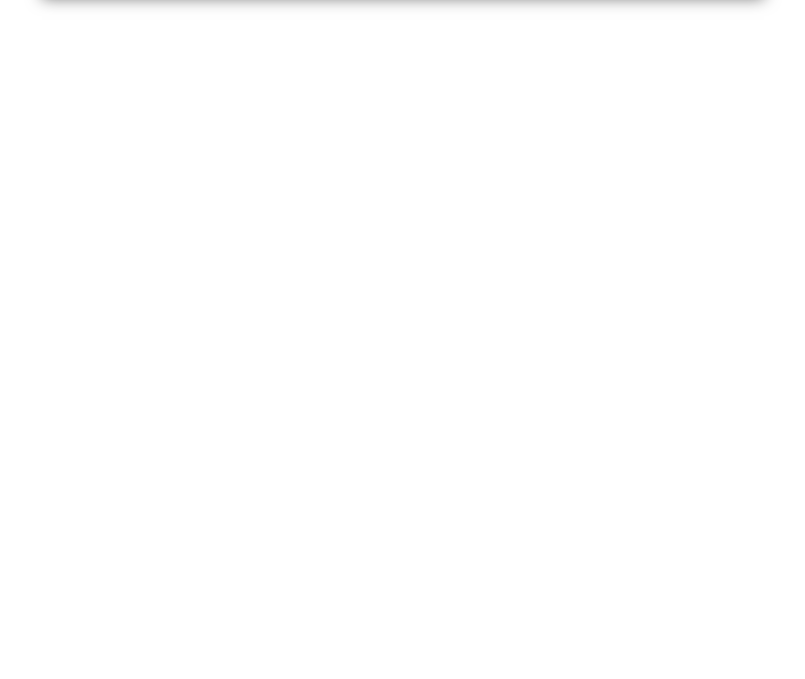
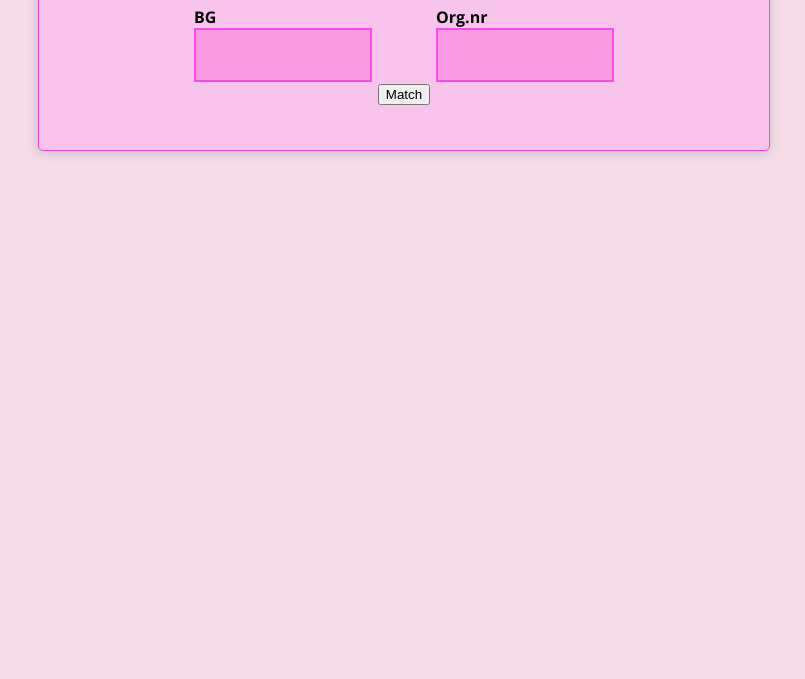
Before and after one commit to Krajsnick/bgc-match, a website: page public/index.html in a window 1280 px wide. Shown: the part 121-800 px from the top of the page, without its empty margins (236-1041 px from the left). Drawn offline with nearby package versions, Linux system fonts and the light colour scheme.

Commit message:
Add something to look at, without functionality

```diff
--- a/public/index.html
+++ b/public/index.html
@@ -11,6 +11,12 @@
   <div id="container">
 
   <h1>BGC Matcher</h1>
+  <form id="match">
+    <div class="input-wrap">BG<br><input type="text" name="bg" id="bg-input"></div>
+    <div class="input-wrap">Org.nr<br><input type="text" name="orgnr" id="orgnr-input"></div>
+  </form>
+
+  <button name="match-submit" id="match-submit">Match</button>
 
   </div>
 
--- a/public/style.css
+++ b/public/style.css
@@ -1,16 +1,41 @@
 @import url(https://fonts.googleapis.com/css?family=Open+Sans:400,400italic,700,700italic,300,300italic);
 
 body {
+  background: #f6dbe9;
   font-family: 'Open Sans', sans-serif;
 }
 
 div#container {
   width: 720px;
-  height: auto;
+  height: 200px;
   margin: 30px auto 0 auto;
+  padding: 10px 5px 30px 5px;
 
-  border: 1px solid #c4beba;
-  box-shadow: -1px 1px 15px 0px #717171;
+  background: #f9c4eb;
+  border: 1px solid #fb41d2;
+  border-radius: 5px;
+  box-shadow: -1px 1px 8px 2px #c9c8c8;
 
   text-align: center;
 }
+
+form#match input {
+  border: 2px solid #f94bec;
+  background: #fa9be1;
+  font-size: 22px;
+  color: #2d2d2d;
+  padding: 12px;
+  width: 150px;
+}
+
+form#match #match-submit {
+  margin-top: 25px;
+}
+
+.input-wrap {
+  display: inline-block;
+  margin-left: 30px;
+  margin-right: 30px;
+  text-align: left;
+  font-weight: bold;
+}
```
